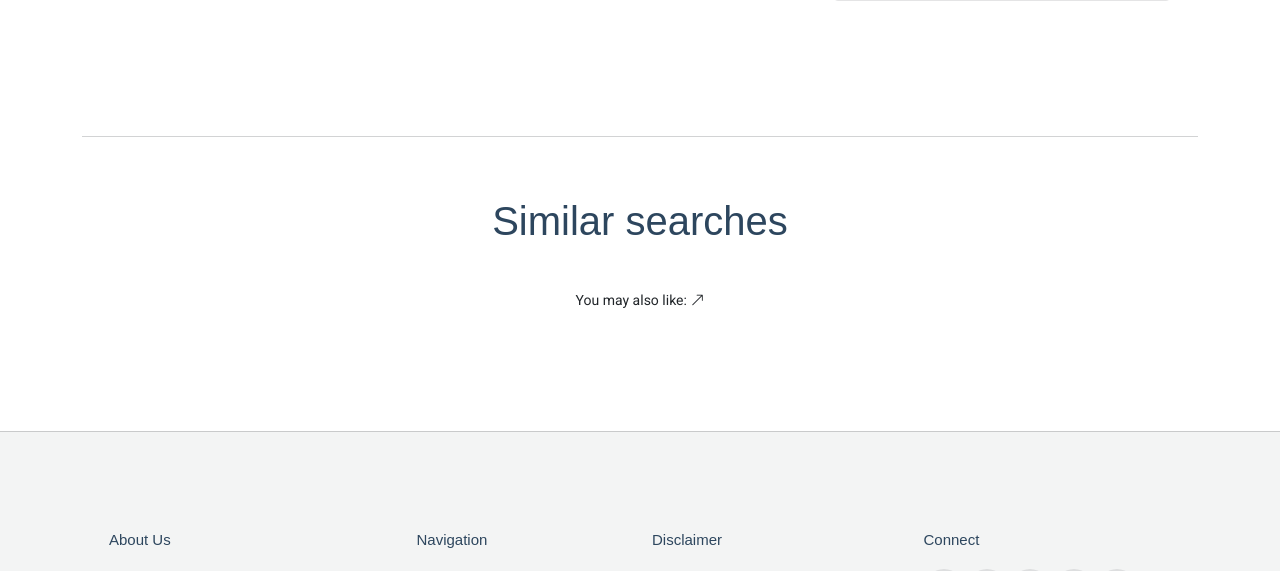
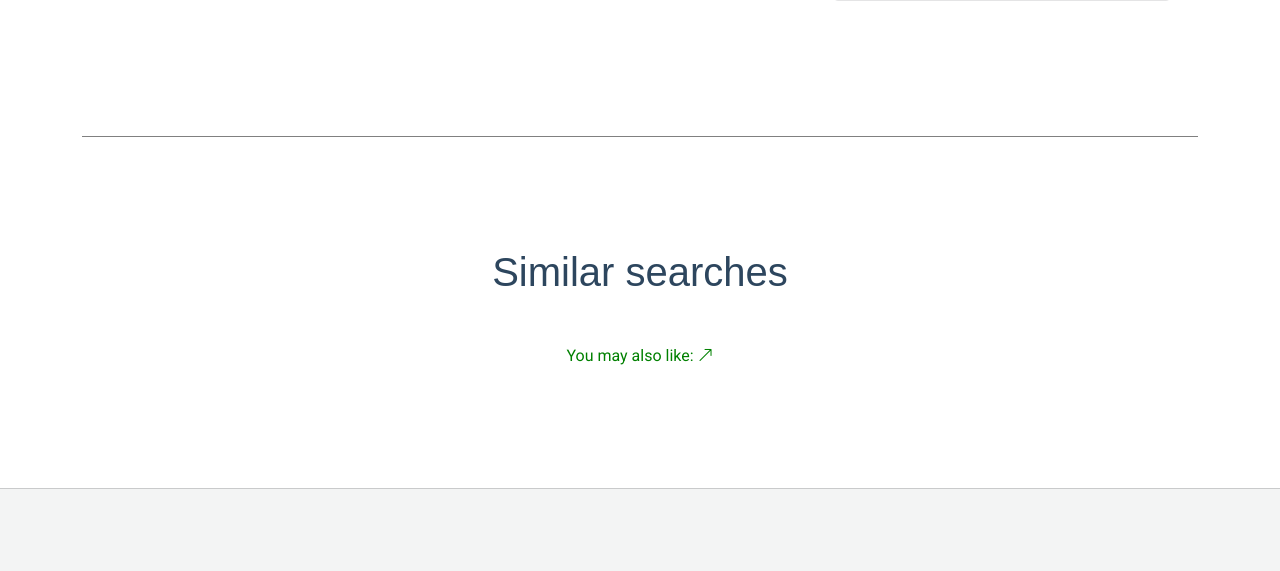
Before and after one commit to gambigivesyouwiings/Active, a Flask app: template core/templates/blog-details.html in a window 1280 px wide. Shown: the part 1209-1780 px from the top of the page. Run offline with Flask 3, Linux system fonts and the light colour scheme; the template is opened without the code that fills it, so the values that code supplies are empty; some libraries are stand-ins or nearby versions.

Commit message:
minor styling changes on section title

```diff
--- a/core/templates/blog-details.html
+++ b/core/templates/blog-details.html
@@ -419,7 +419,7 @@
       <!-- Blog Posts Section -->
     <section id="blog-posts" class="blog-posts section">
       <!-- Section Title -->
-      <div class="container section-title footer" data-aos="fade-up">
+      <div class="container section-title" data-aos="fade-up" style="border-top: 1px solid grey; padding-top: 10%;">
         <h1 class="text-center mb-4">Similar searches</h1>
           <br>
         <a href="#" style="color:green"> You may also like: <i class="bi bi-arrow-up-right"></i> </a>
```
